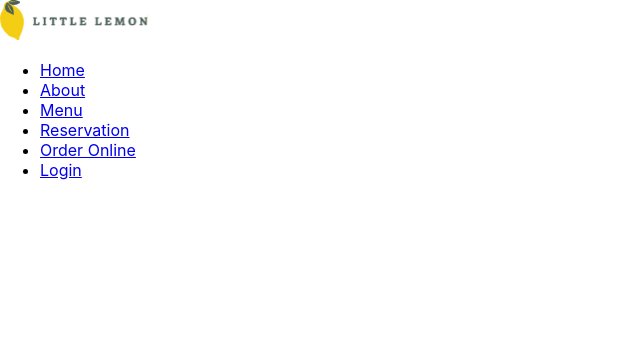
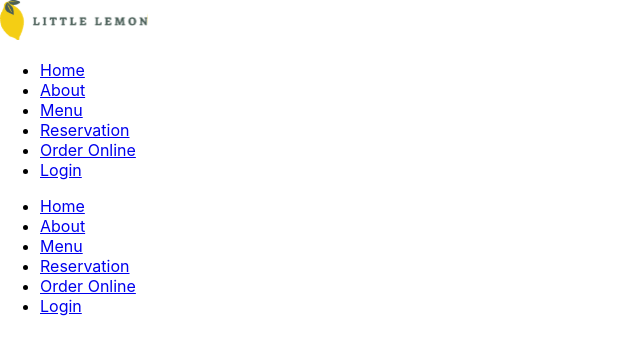
Before and after one commit to psurac/portfolio, a React (Create React App) app in the folder little-lemon_capstone/little-lemon/: page / in a window 1280 px wide. Shown: the top 354 px of the page, without its empty margins (0-640 px from the left). Built offline with nearby package versions, Linux system fonts and the light colour scheme.

Commit message:
Changed Footer.js in little-lemon_capstone

```diff
--- a/little-lemon_capstone/little-lemon/src/Footer.js
+++ b/little-lemon_capstone/little-lemon/src/Footer.js
@@ -1,7 +1,11 @@
+import Nav from './Nav.js';
+
 function Footer() {
     return (
         <footer>
-
+            <div className="footer">
+                <Nav />
+            </div>
         </footer>
     );
 };
```
